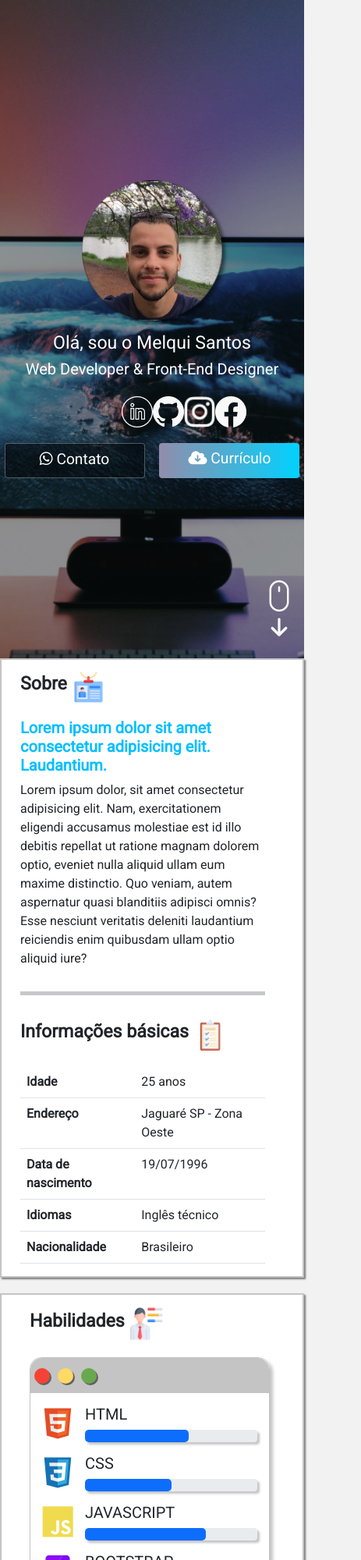
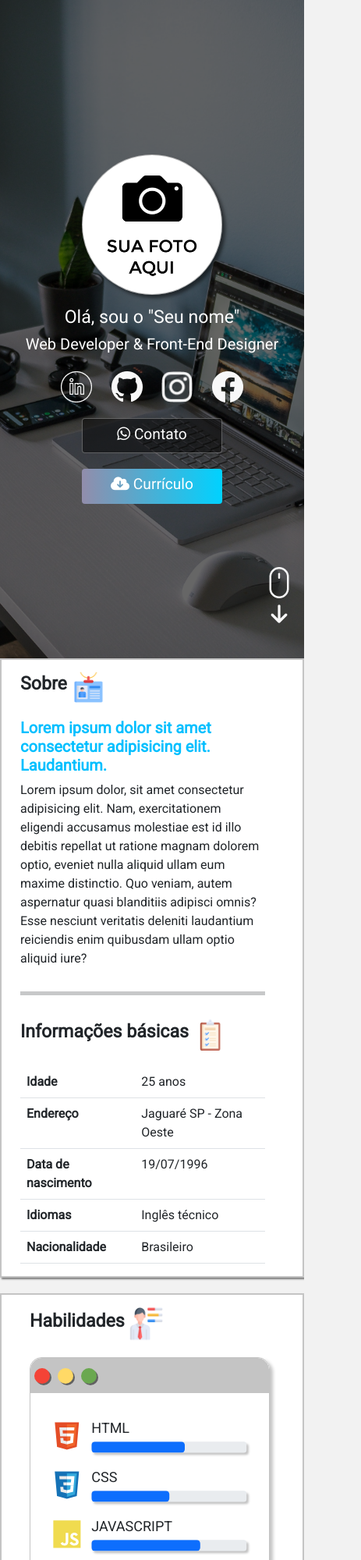
Before and after one commit to MelqSantos/Site-curriculo, a plain HTML site: page index.html in a window 390 px wide. Shown: the top 2000 px of the page at 78% size, 463 px wide, since content can reach past the window. Drawn offline with nearby package versions, Linux system fonts and the light colour scheme.

Commit message:
Responsividade para mobile

```diff
--- a/css/estilo.css
+++ b/css/estilo.css
@@ -23,7 +23,7 @@ header {
 }
 
 #perfil {
-    background-image: url(../assets/imagens/eu.jpg);
+    background-image: url(../assets/imagens/eu.png);
     background-size: cover;
     background-position: center;
     width: 180px;
@@ -304,3 +304,53 @@ footer {
     align-items: center;
     justify-content: center;
 }
+
+
+/* ------------------ Responsividade ------------------*/
+
+@media (max-width: 764px) {
+    #escritorio,
+    .imgExp {
+        display: none;
+    }
+    #mouse {
+        bottom: 5%;
+    }
+    .exp {
+        height: 215px;
+    }
+    .dados p {
+        overflow: hidden;
+        text-overflow: ellipsis;
+        display: -webkit-box;
+        -webkit-line-clamp: 3;
+        -webkit-box-orient: vertical;
+    }
+    #background {
+        background-image: url(../assets/imagens/Imagem-fundo2.jpg);
+        background-size: cover;
+        background-position: center;
+        opacity: .4;
+    }
+    .icones {
+        width: 60%;
+    }
+    .botoes {
+        display: flex;
+        justify-content: center;
+        align-items: center;
+        flex-direction: column;
+    }
+    .botoes a:nth-child(2) {
+        margin-left: 0 !important;
+    }
+    #habilidades article {
+        height: 90%;
+    }
+    .item {
+        transform: scale(.9);
+    }
+    .janela .item:nth-child(1) {
+        margin-top: 10% !important;
+    }
+}
--- a/index.html
+++ b/index.html
@@ -25,7 +25,7 @@
         <div id="background2">
             <div id="perfil"></div>
 
-            <h3>Olá, sou o Melqui Santos</h3>
+            <h3>Olá, sou o "Seu nome"</h3>
             <h5>Web Developer & Front-End Designer</h5>
 
             <div class="icones">
@@ -292,7 +292,7 @@
     <!-- Fim da sessão Formação -->
 
     <footer class="container-fluid">
-        <h5> &copy; Copyright <strong>Melqui Santos</strong> 2021 </h5>
+        <h5> &copy; Copyright <strong>Seu nome</strong> 2021 </h5>
     </footer>
 </body>
 
```
Also changed, not shown: assets/imagens/Imagem-fundo2.jpg (added), assets/imagens/eu.png (added).
